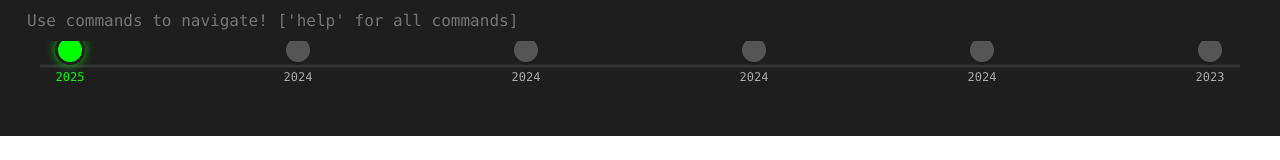
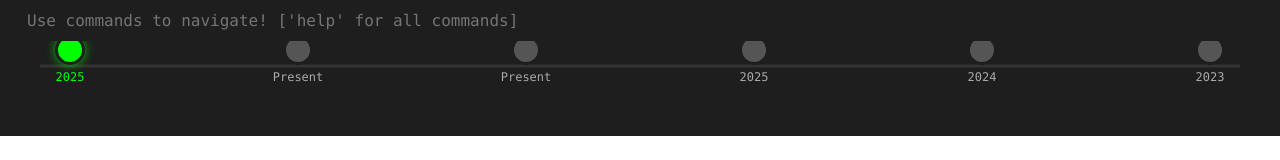
Before and after one commit to Rai1975/portfolio, a React (Create React App) app in the folder portfolio/: page /experiences in a window 1280 px wide. Shown: the part 759-919 px from the top of the page. Built offline with nearby package versions, Linux system fonts and the light colour scheme.

Commit message:
Updating experiences page; minor bug fix and order change

```diff
--- a/portfolio/public/data/experiences.json
+++ b/portfolio/public/data/experiences.json
@@ -7,6 +7,14 @@
     "date": "Aug 2024 - Present",
     "description": "> Create simulation software for Passive Attitude Determination and Control Systems (ADCS) for CubeSats (partnering with NASA and nanoracks), utilizing Pandas, NumPy, and SciPy for data analysis and calculations\n\n> Apply physical models of magnetic materials and hysteresis curves to simulate magnetic torques into the CubeSat’s detumbling algorithm, improving the efficiency and stability of the attitude control system\n\n> Integrate data pre-processing pipeline for synthetic dataset with over 6,000,000 data points to reduce runtime for the hysteresis model\n\n> Collaborate with interdisciplinary teams to refine simulation models and ensure alignment with mission objectives"
   },
+  {
+      "logo": "/assets/leopardsat.webp",
+      "link": "https://uccubecats.github.io/",
+      "title": "Marketing Chair",
+      "organization": "CubeCats, University of Cincinnati",
+      "date": "Aug 2024 - Present",
+      "description": "> Boosted social media engagement for UC CubeCats, achieving a 1,000% increase in account interactions\n\n> Filmed, co-directed, and edited promotional content showcasing club events and launches\n\n> Expanded club membership by 150% through enhanced campus visibility and outreach efforts"
+    },
     {
       "logo": "/assets/exelixi.png",
       "link": "https://exelixi.ai/our-ai-factory-process/",
@@ -24,14 +32,6 @@
       "description": "> Develop and optimize algorithms to efficiently analyze and extract meaningful features from high-dimensional datasets using Topological Data Analysis (TDA) techniques like persistent homology\n\n> Investigate and implement dimensionality reduction techniques, such as PCA, t-SNE, and UMAP, to reduce the complexity of high-dimensional datasets while preserving critical features for downstream tasks\n\n> Enhance computational efficiency by reducing time complexity and memory usage, enabling faster data processing for larger datasets"
     },
     {
-        "logo": "/assets/leopardsat.webp",
-        "link": "https://uccubecats.github.io/",
-        "title": "Marketing Chair",
-        "organization": "CubeCats, University of Cincinnati",
-        "date": "Aug 2024 - Present",
-        "description": "> Boosted social media engagement for UC CubeCats, achieving a 1,000% increase in account interactions\n\n> Filmed, co-directed, and edited promotional content showcasing club events and launches\n\n> Expanded club membership by 150% through enhanced campus visibility and outreach efforts"
-      },
-    {
       "logo": "/assets/inl.webp",
       "link": "https://inl.gov/",
       "title": "Full Stack Software Engineer Intern",
--- a/portfolio/src/pages/Experience.js
+++ b/portfolio/src/pages/Experience.js
@@ -477,7 +477,7 @@ const Experience = () => {
                   }}
                 >
                   {/* Extract just the year from the date */}
-                  {exp.date.split(' - ')[0].split(' ').pop()}
+                  {exp.date.split(' - ')[1].split(' ').pop()}
                 </p>
               </div>
             ))}
```
